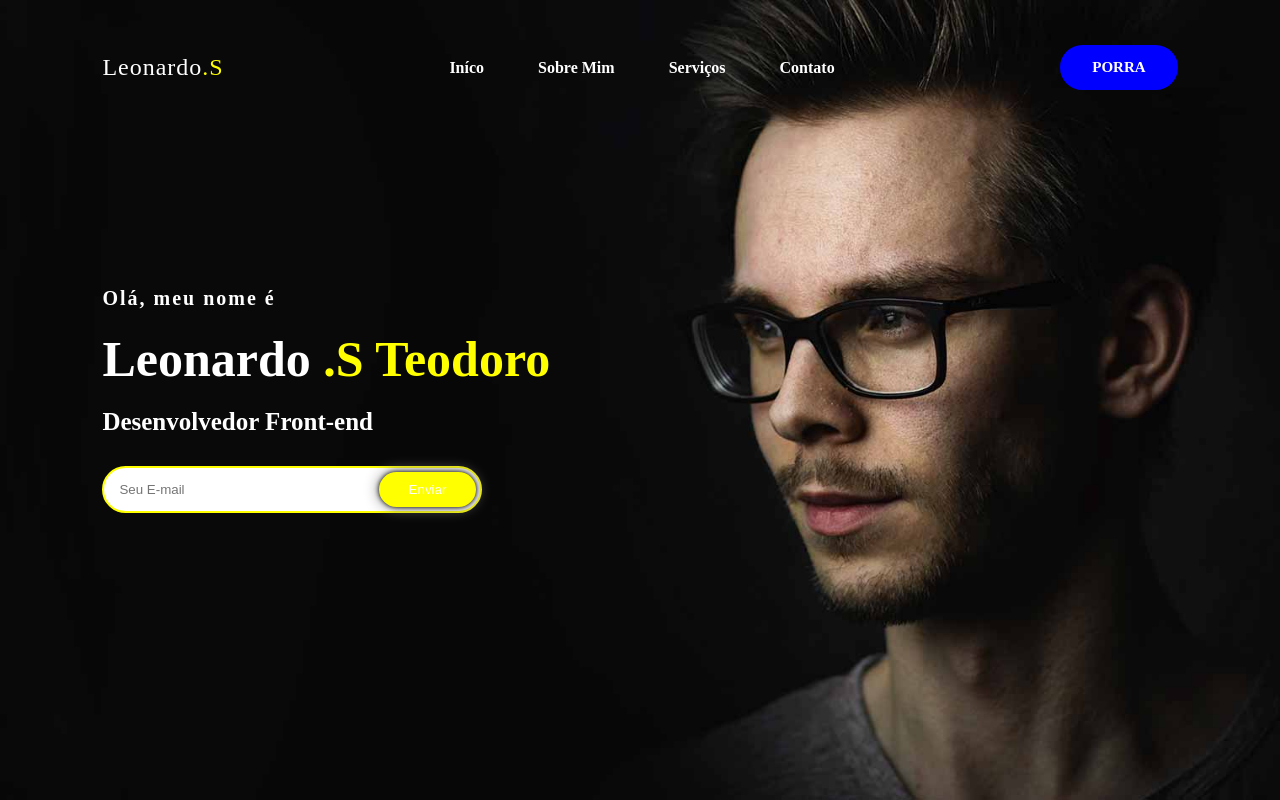
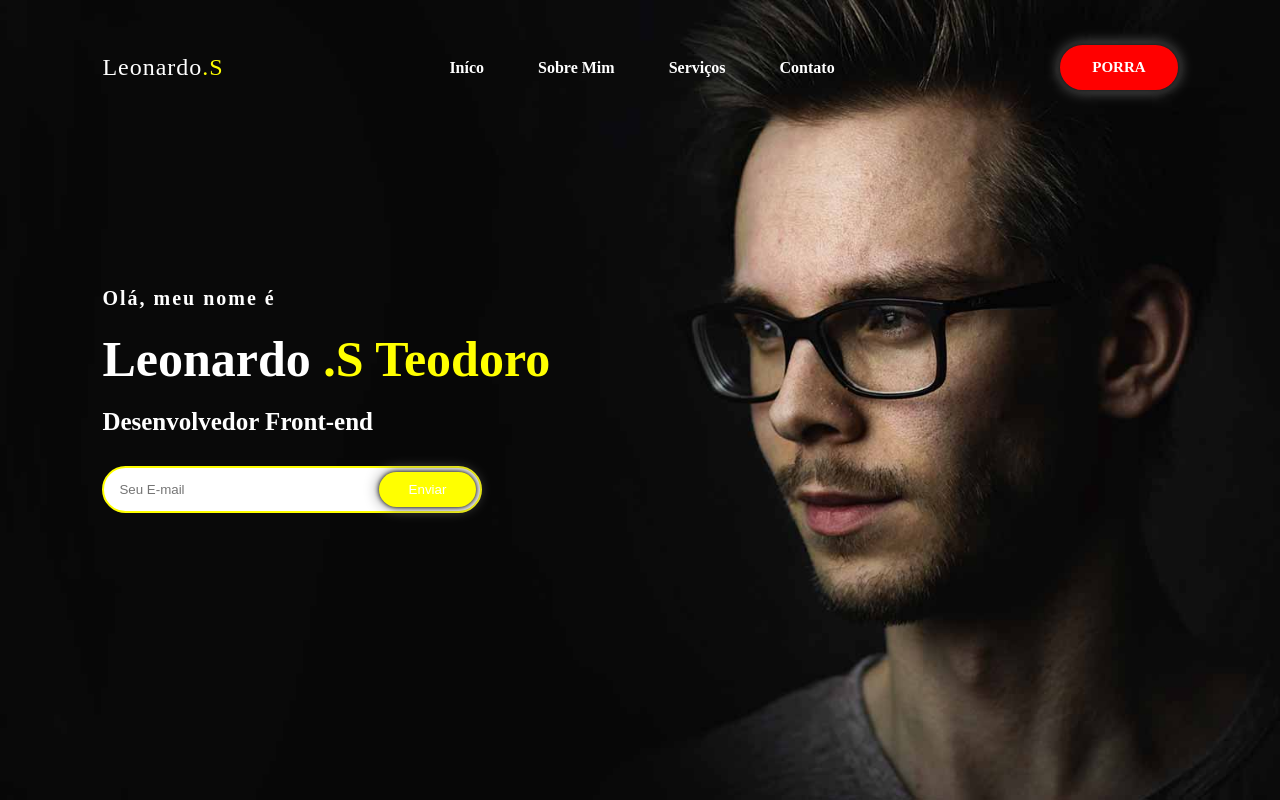
Before and after one commit to LeonardoSolanoTeodoro/portifolio-leo, a plain HTML site: page index.html in a window 1280 px wide. Shown: the top 800 px of the page. Drawn offline with Linux system fonts and the light colour scheme.

```diff
--- a/styles.css
+++ b/styles.css
@@ -62,15 +62,16 @@
     font-size: 15px;
     transition: .4s;
     text-decoration: none;
-    background-color: blue;
-    border: 2px solid blue;
+    background-color: red;
+    border: 2px solid red;
+    box-shadow: 0px 0px 5px #000, 0px 0px 15px #858585;
 }
 
 .btn:hover{
     transform: scale(1.4);
     cursor: pointer;
     background-color: transparent;
-    border: 2px solid blue;
+    border: 2px solid red;
     cursor: pointer;
     }
 
```
